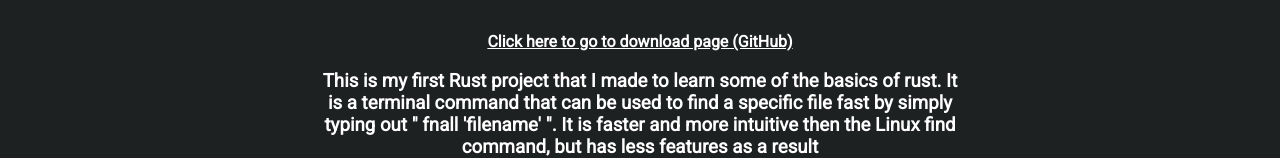
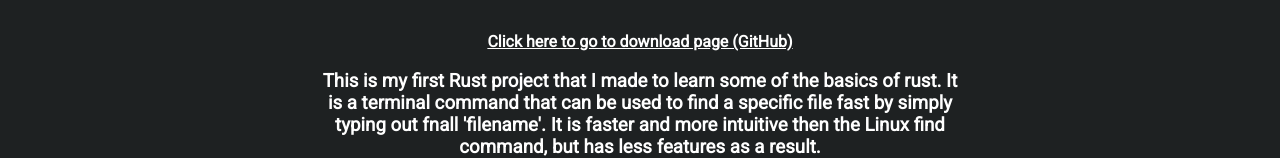
Before and after one commit to Ghaleb-Sarsour/Ghaleb-Sarsour.github.io, a plain HTML site: page projects/fnall.html in a window 1280 px wide. Shown: the part 876-1034 px from the top of the page. Drawn offline with Linux system fonts and the light colour scheme.

Commit message:
added missing period

```diff
--- a/projects/fnall.html
+++ b/projects/fnall.html
@@ -48,5 +48,5 @@
             <br>
             <a href="https://github.com/Ghaleb-Sarsour/Fnall/releases/tag/1.5.0" rel="noopener noreferrer" target="_blank"><h4>Click here to go to download page (GitHub)</h4></a>
             <br>
-            <h3 style="margin-left: 25%; margin-right: 25%">This is my first Rust project that I made to learn some of the basics of rust. It is a terminal command that can be used to find a specific file fast by simply typing out " fnall 'filename' ". It is faster and more intuitive then the Linux find command, but has less features as a result</h3>
+            <h3 style="margin-left: 25%; margin-right: 25%">This is my first Rust project that I made to learn some of the basics of rust. It is a terminal command that can be used to find a specific file fast by simply typing out fnall 'filename'. It is faster and more intuitive then the Linux find command, but has less features as a result. </h3>
         </div>
```
